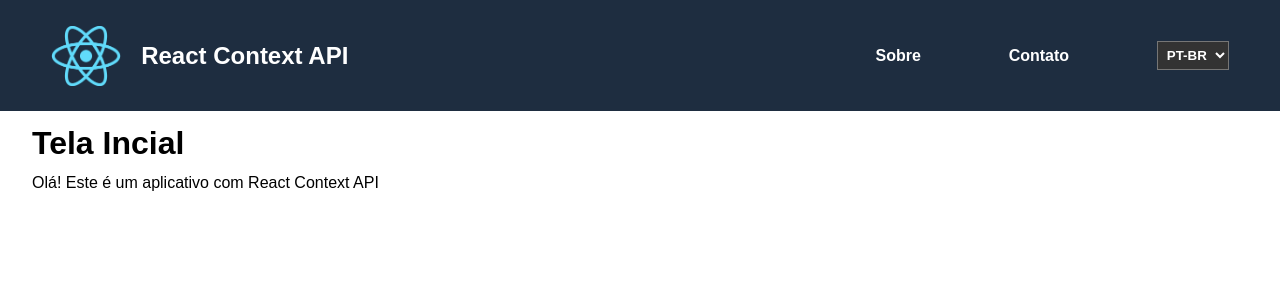
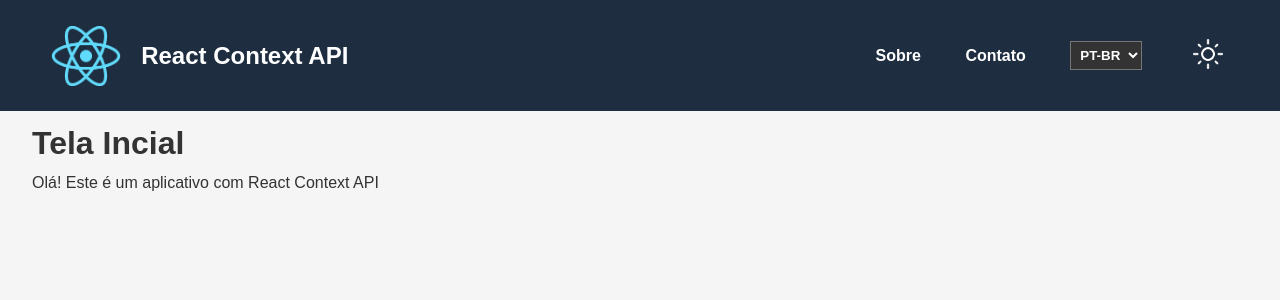
Before and after one commit to DanielCatania/context, a Next.js app: page / in a window 1280 px wide. Shown: the top 300 px of the page. Built offline with nearby package versions, Linux system fonts and the light colour scheme.

Commit message:
adding theme switch

```diff
--- a/pages/_app.tsx
+++ b/pages/_app.tsx
@@ -8,6 +8,7 @@ import "@/style/global.css";
 
 export default function MyApp({ Component, pageProps }: AppProps) {
   const [languageSelected, setLanguageSelected] = useState<Languages>("pt-br");
+  const [themeSelected, setThemeSelected] = useState<"dark" | "light">("light");
 
   return (
     <AppContext.Provider
@@ -19,6 +20,12 @@ export default function MyApp({ Component, pageProps }: AppProps) {
           },
           setLanguageSelected,
         },
+        themeContext: {
+          state: {
+            themeSelected,
+          },
+          setThemeSelected,
+        },
       }}
     >
       <Component {...pageProps} />
--- a/src/components/Screen/Header/index.tsx
+++ b/src/components/Screen/Header/index.tsx
@@ -6,9 +6,12 @@ import { Languages } from "@/language/type";
 import style from "./style.module.css";
 
 export default function Header() {
-  const { languageContext } = useContext(AppContext);
-  const { setLanguageSelected, state } = languageContext;
-  const { language, languageSelected } = state;
+  const { languageContext, themeContext } = useContext(AppContext);
+  const { state: themeState, setThemeSelected } = themeContext;
+  const { themeSelected } = themeState;
+
+  const { setLanguageSelected, state: languageState } = languageContext;
+  const { language, languageSelected } = languageState;
   const { header } = language;
 
   const languageOptions: Languages[] = ["pt-br", "en", "es"];
@@ -40,6 +43,20 @@ export default function Header() {
             </option>
           ))}
         </select>
+
+        <button
+          onClick={() =>
+            setThemeSelected(themeSelected === "light" ? "dark" : "light")
+          }
+          className={style["theme-button"]}
+        >
+          <Image
+            src={`/img/${themeSelected}.png`}
+            alt={themeSelected}
+            width={30}
+            height={30}
+          />
+        </button>
       </nav>
     </header>
   );
--- a/src/components/Screen/Header/style.module.css
+++ b/src/components/Screen/Header/style.module.css
@@ -32,3 +32,8 @@
   text-transform: uppercase;
   padding: 5px;
 }
+
+.theme-button {
+  border: none;
+  background-color: transparent;
+}
--- a/src/components/Screen/index.tsx
+++ b/src/components/Screen/index.tsx
@@ -1,10 +1,15 @@
-import React from "react";
+import React, { useContext } from "react";
 import Header from "./Header";
+import AppContext from "@/AppContext";
 import Main, { IMain } from "./Main";
+import style from "./style.module.css";
 
 export default function Screen(props: IMain) {
+  const { themeContext } = useContext(AppContext);
+  const { themeSelected } = themeContext.state;
+
   return (
-    <div id="screen">
+    <div id="screen" className={style[themeSelected]}>
       <Header />
       <Main {...props} />
     </div>
--- /dev/null
+++ b/src/components/Screen/style.module.css
@@ -0,0 +1,9 @@
+.light {
+  background-color: #f5f5f5;
+  color: #333;
+}
+
+.dark {
+  background-color: #333;
+  color: #f5f5f5;
+}
```
Also changed, not shown: public/img/dark.png (added), public/img/light.png (added).
